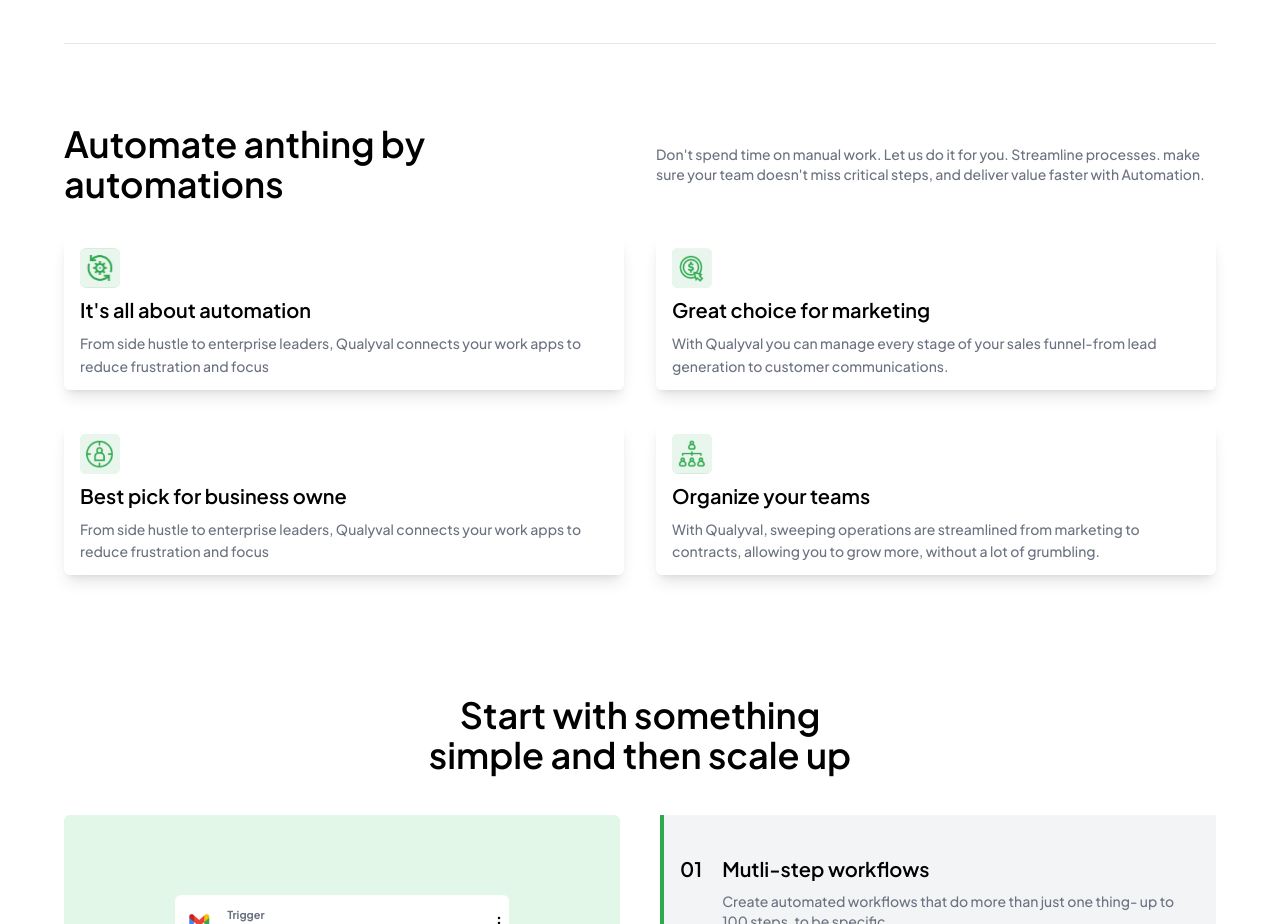
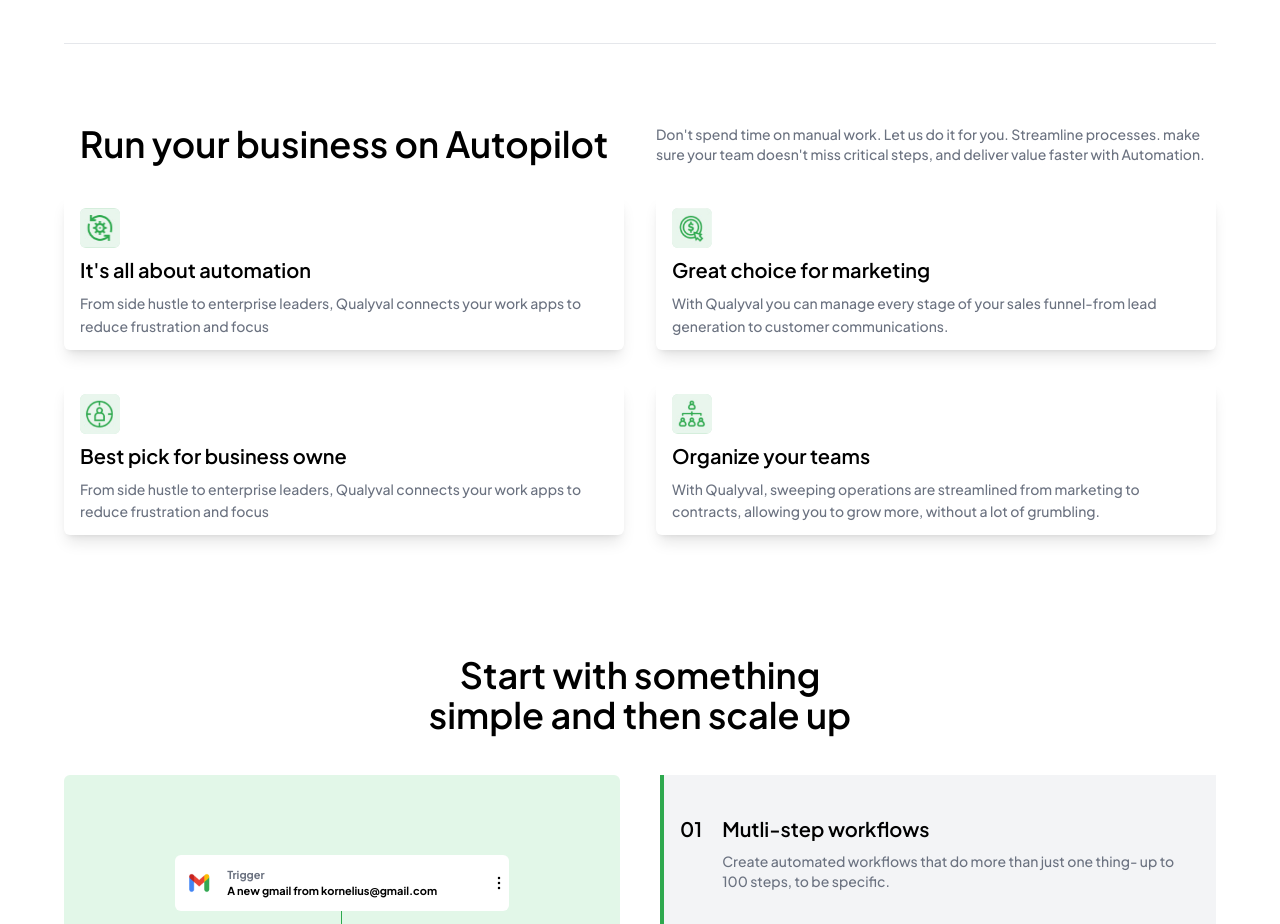
Before and after one commit to Soumesh-Kundu/autometa-landing-page, a Nuxt app: page / in a window 1280 px wide. Shown: the part 785-1709 px from the top of the page. Built offline with nearby package versions, Linux system fonts and the light colour scheme.

Commit message:
Update Automation.vue

```diff
--- a/components/Section/Automation.vue
+++ b/components/Section/Automation.vue
@@ -1,6 +1,6 @@
 <template>
     <section class="grid max-w-screen-xl grid-cols-1 gap-8 px-4 mx-auto my-20 md:px-16 md:grid-cols-2 place-items-center">
-        <h2 class="text-3xl font-semibold sm:text-4xl">Automate anthing by automations</h2>
+        <h2 class="text-3xl font-semibold sm:text-4xl">Run your business on Autopilot</h2>
         <p class="text-sm font-medium text-gray-500 ">Don't spend time on manual work. Let us do it for you. Streamline
             processes. make sure your team doesn't miss critical steps, and deliver value faster with Automation.</p>
         <div class="flex flex-col gap-2 px-4 py-3 bg-white rounded-md shadow-lg">
```
